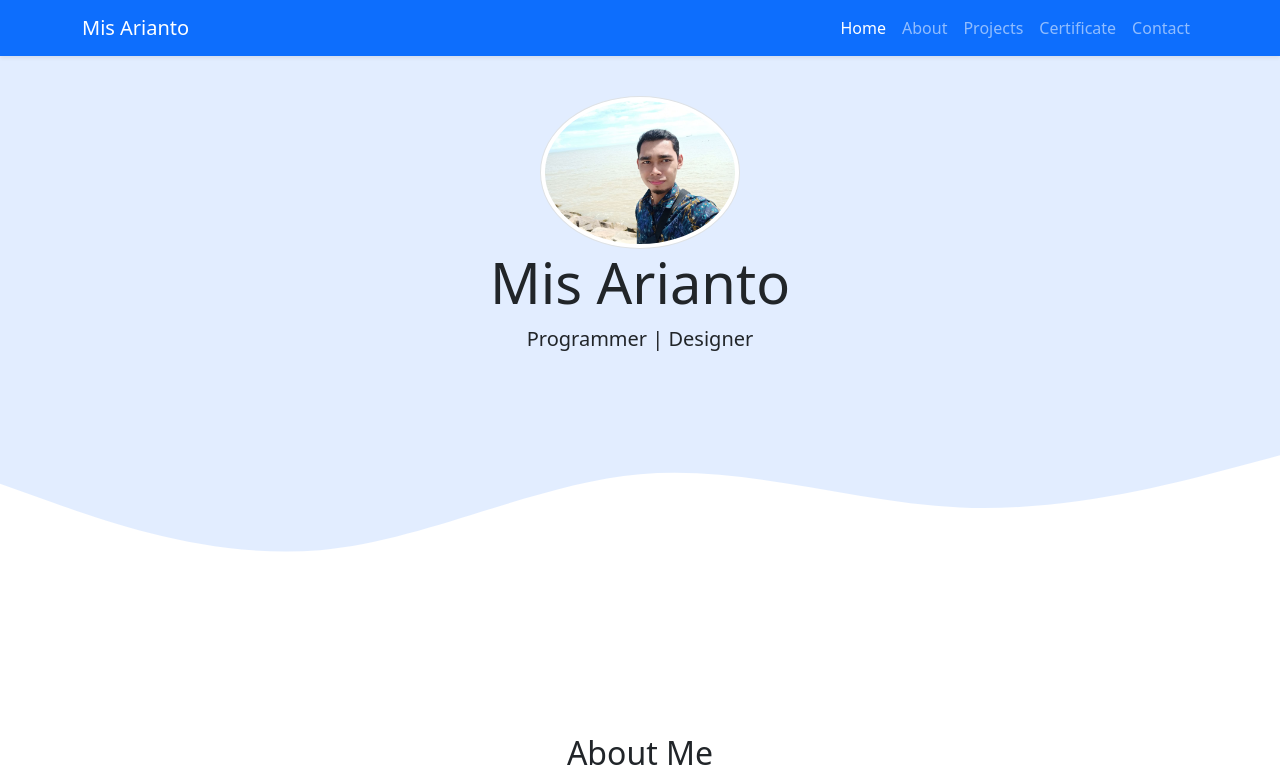
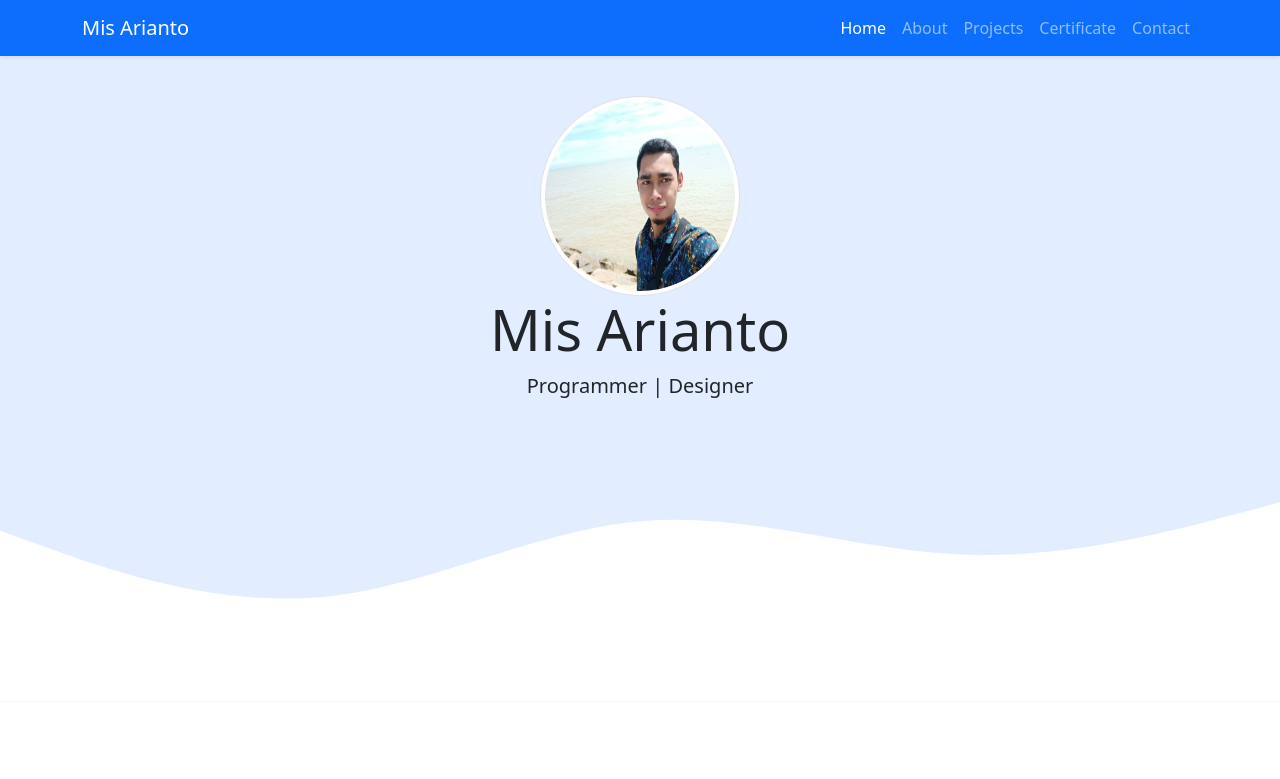
Before and after one commit to MisArianto/misarianto.github.io, a plain HTML site: page index.html in a window 1280 px wide. Shown: the top 779 px of the page. Drawn offline with nearby package versions, Linux system fonts and the light colour scheme.

Commit message:
merubah size profile

```diff
--- a/index.html
+++ b/index.html
@@ -50,7 +50,7 @@
 
     <!-- jumbotron -->
     <section class="jumbotron text-center">
-      <img src="img/rian.jpg" alt="Mis Arianto" width="200" class="rounded-circle img-thumbnail">
+      <img src="img/rian.jpg" alt="Mis Arianto" style="width: 200px;height: 200px;" class="rounded-circle img-thumbnail">
       <h1 class="display-4">Mis Arianto</h1>
       <p class="lead">Programmer | Designer</p>
       <svg xmlns="http://www.w3.org/2000/svg" viewBox="0 0 1440 320"><path fill="#ffffff" fill-opacity="1" d="M0,128L60,149.3C120,171,240,213,360,202.7C480,192,600,128,720,117.3C840,107,960,149,1080,154.7C1200,160,1320,128,1380,112L1440,96L1440,320L1380,320C1320,320,1200,320,1080,320C960,320,840,320,720,320C600,320,480,320,360,320C240,320,120,320,60,320L0,320Z"></path></svg>
```
